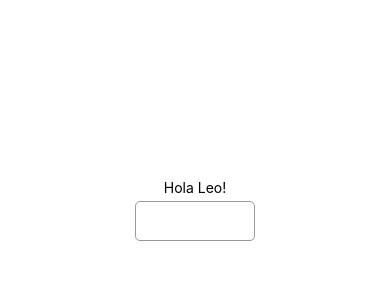
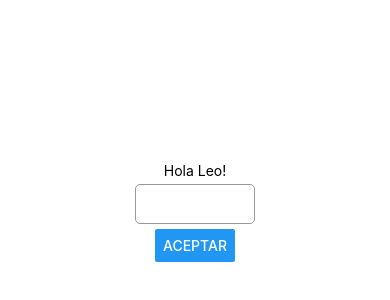
Before and after one commit to leonelborgesdev/react_native_todo, a React Native app: screen / in a window 390 px wide. Shown: the part 210-510 px from the top of the page. Built offline with nearby package versions, Linux system fonts and the light colour scheme.

Commit message:
alert message

```diff
--- a/App.js
+++ b/App.js
@@ -1,16 +1,20 @@
 import { useState } from "react";
-import { StyleSheet, Text, TextInput, View } from "react-native";
+import { Alert, Button, StyleSheet, Text, TextInput, View } from "react-native";
 
 export default function App() {
   const [message, setMessage] = useState("");
-  const handleAlert = (e) => {
+  const handleChange = (e) => {
     setMessage(e);
     console.log(message);
+  };
+  const handleAlert = () => {
+    Alert.alert("Message", message);
   };
   return (
     <View style={styles.container}>
       <Text>Hola Leo!</Text>
-      <TextInput style={styles.text} onChangeText={handleAlert} />
+      <TextInput style={styles.text} onChangeText={handleChange} />
+      <Button onPress={handleAlert} title="Aceptar" />
     </View>
   );
 }
```
